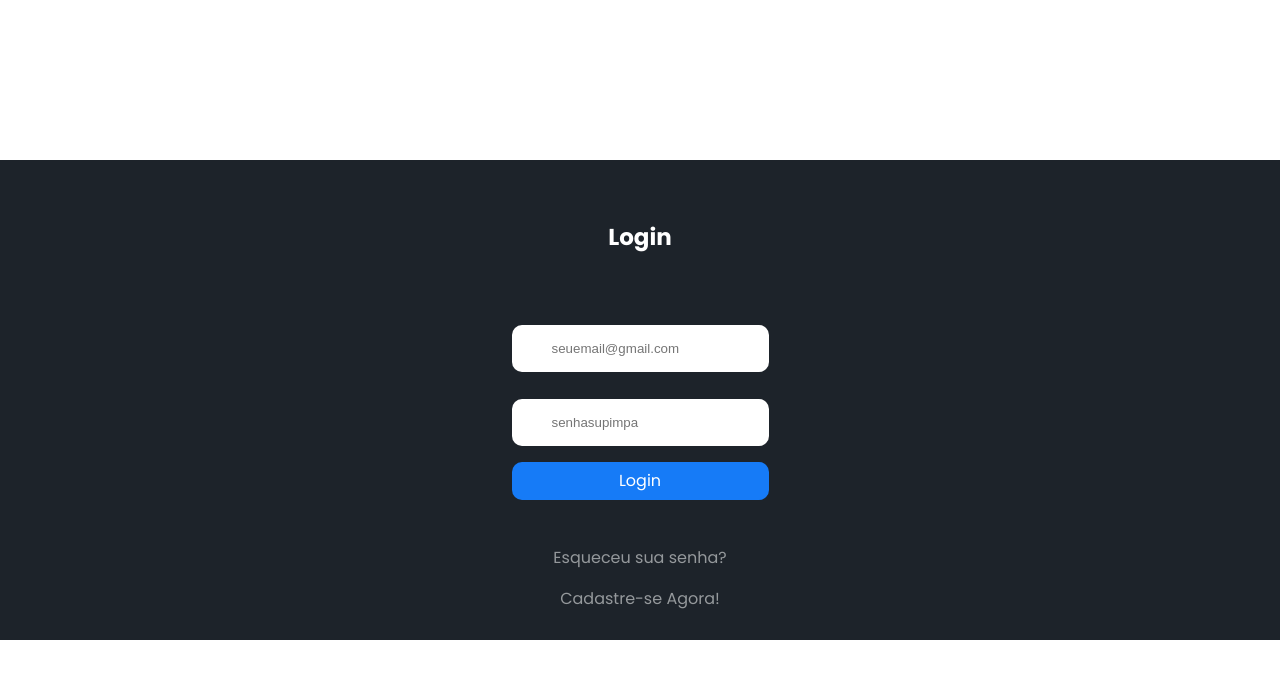
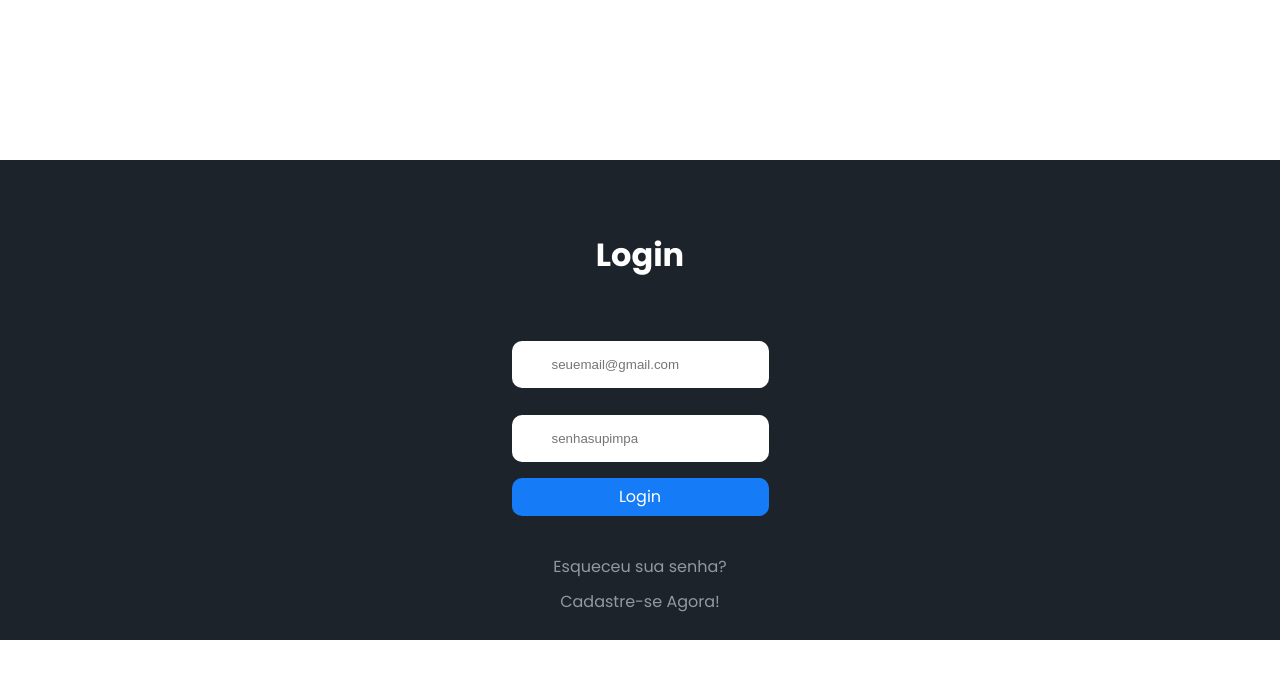
Before and after one commit to piresp/fatec_22_2_trabalhos, a plain HTML site: page ih_01/index.html in a window 1280 px wide. Drawn offline with Linux system fonts and the light colour scheme.

Commit message:
ajustes
ajustando tamanho h1

```diff
--- a/ih_01/styles.css
+++ b/ih_01/styles.css
@@ -33,7 +33,7 @@ body {
 .box__login--title {
     margin-top: 1.8em;
     justify-self: center;
-    font-size: 23px;
+    font-size: 2em;
     font-weight: 700;
     color: var(--branco-principal);
 }
```
